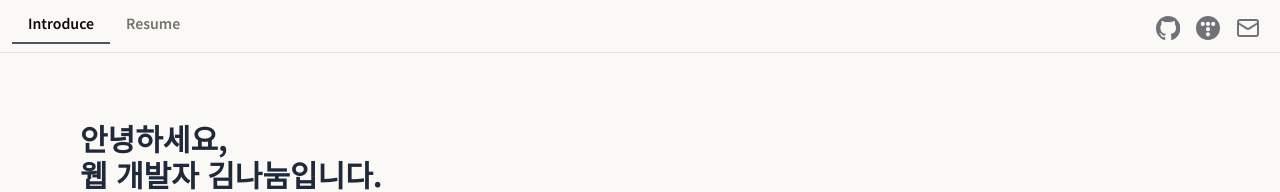
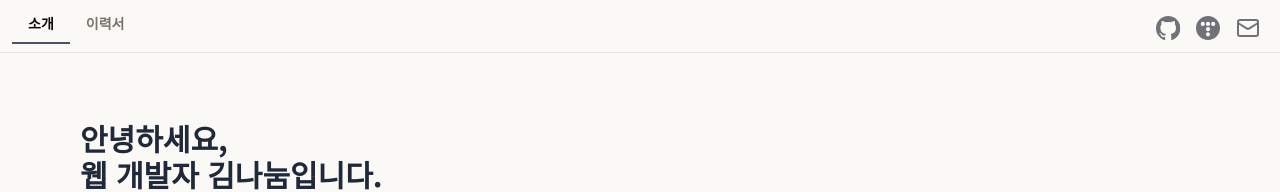
Before and after one commit to sharekim93/portfolio-2025-nextjs, a Next.js app: page / in a window 1280 px wide. Shown: the top 192 px of the page. Built offline with nearby package versions, Linux system fonts and the light colour scheme.

Commit message:
refactor: Gnb 메뉴명 한글화

```diff
--- a/src/app/components/ui/molecules/Gnb.tsx
+++ b/src/app/components/ui/molecules/Gnb.tsx
@@ -6,7 +6,7 @@ import { useMenuStore } from "@/store/menuStore";
 import MenuActions from "./MenuActions";
 
 const GnbMenu = () => {
-  const MENU = ["Introduce", "Resume"];
+  const MENU = ["소개", "이력서"];
 
   const { tabIndex: activeTabIndex } = useMenuStore();
   const setTabIndex = useMenuStore((state) => state.setTabIndex);
```
